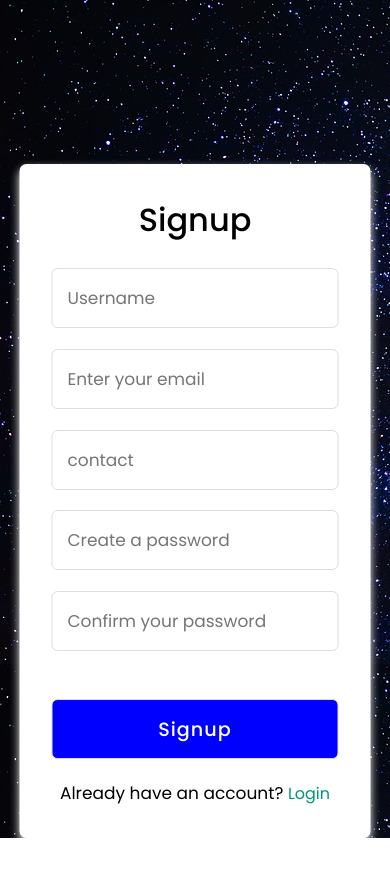
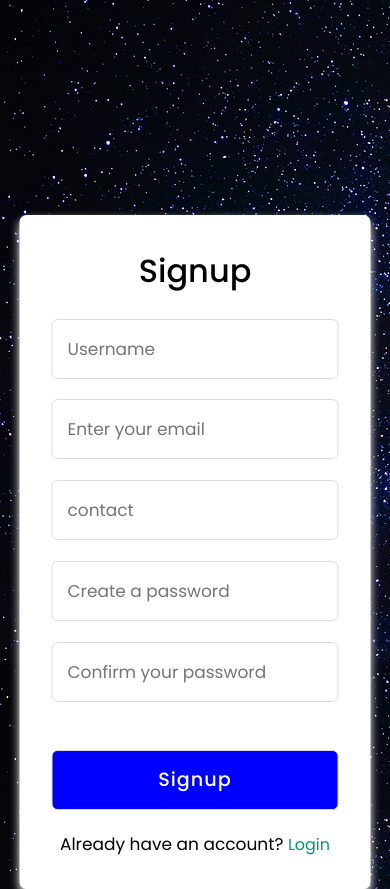
Before and after one commit to Avijit200318/Book_Cycle, a plain HTML site: page SignUp.html in a window 390 px wide. Shown: the part 56-945 px from the top of the page. Before the commit the page ends 894 px from the top, so only its background shows below. Drawn offline with Linux system fonts and the light colour scheme.

Commit message:
Update app.css

```diff
--- a/app.css
+++ b/app.css
@@ -117,5 +117,6 @@ body{
 @media (max-width: 767px) {
   .container{
     width:90vw;
+    top:72%;
   }
 }
```
